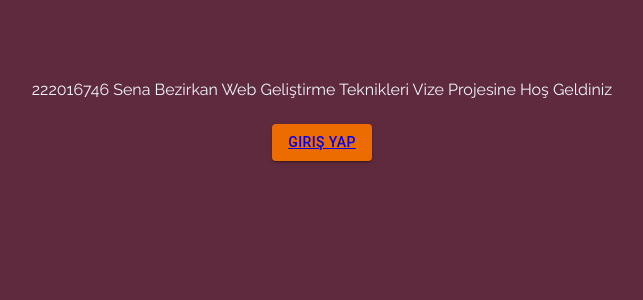
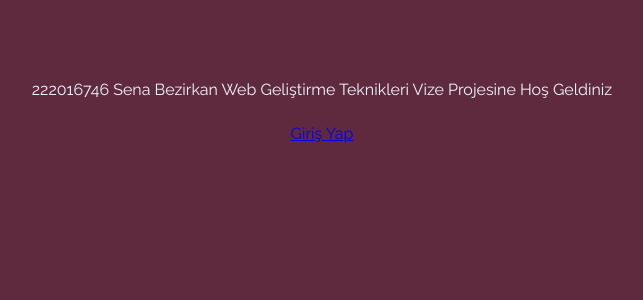
Before and after one commit to sennachu/react_movie-site, a React (Create React App) app: page / in a window 1280 px wide. Shown: the top 300 px of the page, without its empty margins (318-961 px from the left). Built offline with nearby package versions, Linux system fonts and the light colour scheme; no server answers.

Commit message:
Update Homepage.jsx

```diff
--- a/src/components/Homepage.jsx
+++ b/src/components/Homepage.jsx
@@ -1,5 +1,5 @@
 import React from 'react'
-import {Button} from "@mui/material";
+
 import '../style/home.css'
 
 function Homepage() {
@@ -7,9 +7,9 @@ function Homepage() {
     <>
       <div className='header'>222016746 Sena Bezirkan Web Geliştirme Teknikleri Vize Projesine Hoş Geldiniz</div>
       <div className='inner'>
-        <Button color="warning" variant="contained" >
+
           <a id='sign-in' href='/Ana_Sayfa'>Giriş Yap</a>
-        </Button>
+
       </div>
 
     </>
```
